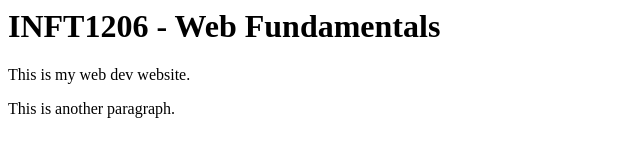
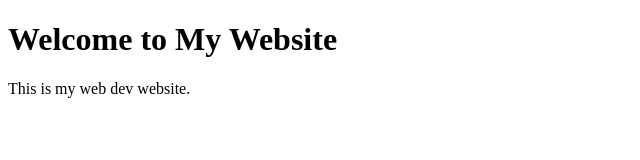
Before and after one commit to TonyBryan02/TonyBryan02.github.io, a plain HTML site: page index.html in a window 1280 px wide. Shown: the whole page, without its empty margins (0-640 px from the left). Drawn offline with Linux system fonts and the light colour scheme.

Commit message:
Update index.html
Starting my assignment in index.html file

```diff
--- a/index.html
+++ b/index.html
@@ -1,11 +1,11 @@
-<html>
+<!DOCTYPE html>
+
+<html lang="en">
     <head>
-        <title>INFT1206 - Home</title>
-
+        <meta charset="UTF-8">
     </head>
     <body>
-       <h1>INFT1206 - Web Fundamentals</h1>
-       <p>This is my web dev website.</p>
-       <p>This is another paragraph.</p>
+        <h1>Welcome to My Website</h1>
+        <p>This is my web dev website.</p>
     </body>
 </html>
```
